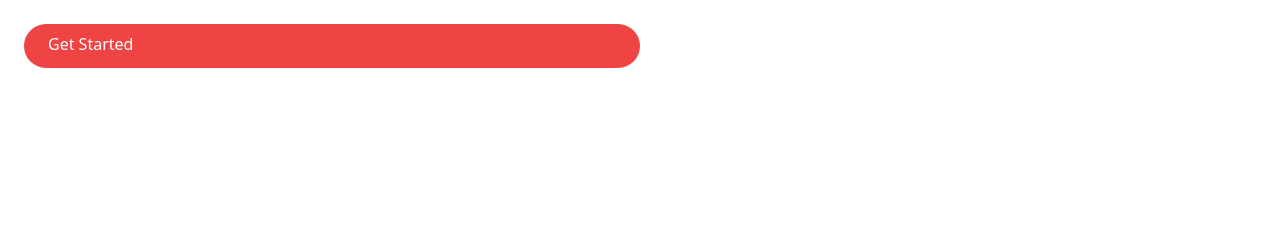
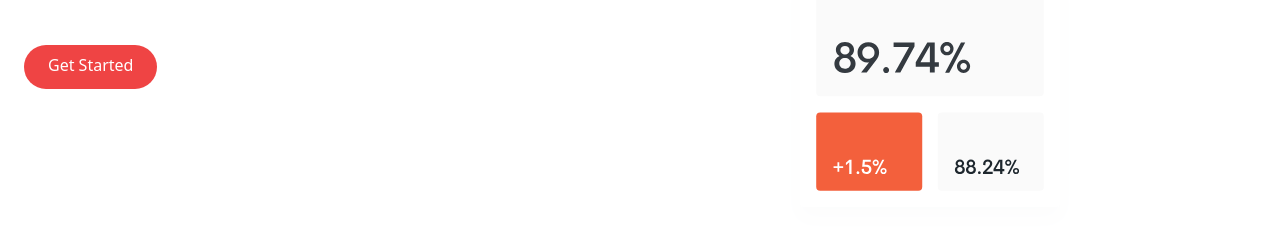
Before and after one commit to Ishan-Wijesingha99/Learning-Tailwind-CSS, a plain HTML site: page tailwind-crash-course-project/index.html in a window 1280 px wide. Shown: the part 420-650 px from the top of the page. Drawn offline with nearby package versions, Linux system fonts and the light colour scheme.

Commit message:
hero section completed

```diff
--- a/tailwind-crash-course-project/index.html
+++ b/tailwind-crash-course-project/index.html
@@ -54,12 +54,15 @@
                         Manage makes it simple for software teams to plan day-to-day tasks while keeping the large team goals in view.
                     </p>
 
-                    <a href="#" class="flex justify-center md:justify-start p-3 px-6 pt-2 text-white bg-red-500 rounded-full baseline hover:bg-red-300">Get Started</a>
+                    <div class="flex justify-center md:justify-start">
+                    <a href="#" class="p-3 px-6 pt-2 text-white bg-red-500 rounded-full baseline hover:bg-red-300 hover:bg-red-300">Get Started</a>
+                    </div>
                 </div>
 
-
-
-
+                <!-- right side -->
+                <div class="md:w-1/2">
+                    <img src="./img/illustration-intro.svg" alt="" class="">
+                </div>
 
             </div>
         </section>
```
